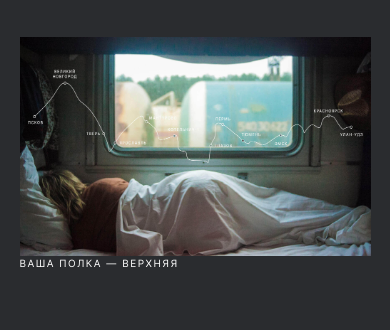
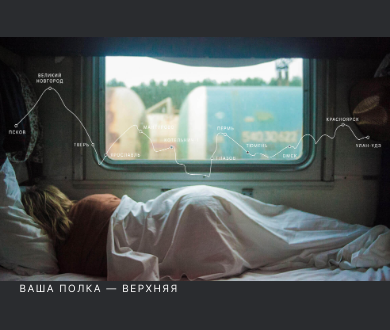
Before and after one commit to lucy2n/russian-travel, a plain HTML site: page index.html in a window 390 px wide. Shown: the part 253-583 px from the top of the page. Drawn offline with Linux system fonts and the light colour scheme; files whose address does not match are found by name.

Commit message:
Fix problem with lead image

```diff
--- a/blocks/lead/__image/lead__image.css
+++ b/blocks/lead/__image/lead__image.css
@@ -5,7 +5,7 @@
 
 @media screen and (max-width: 1023px) {
     .lead__image {
-        max-width: 90vw;
+        max-width: 100vw;
         margin: auto;
     }
 }
```
